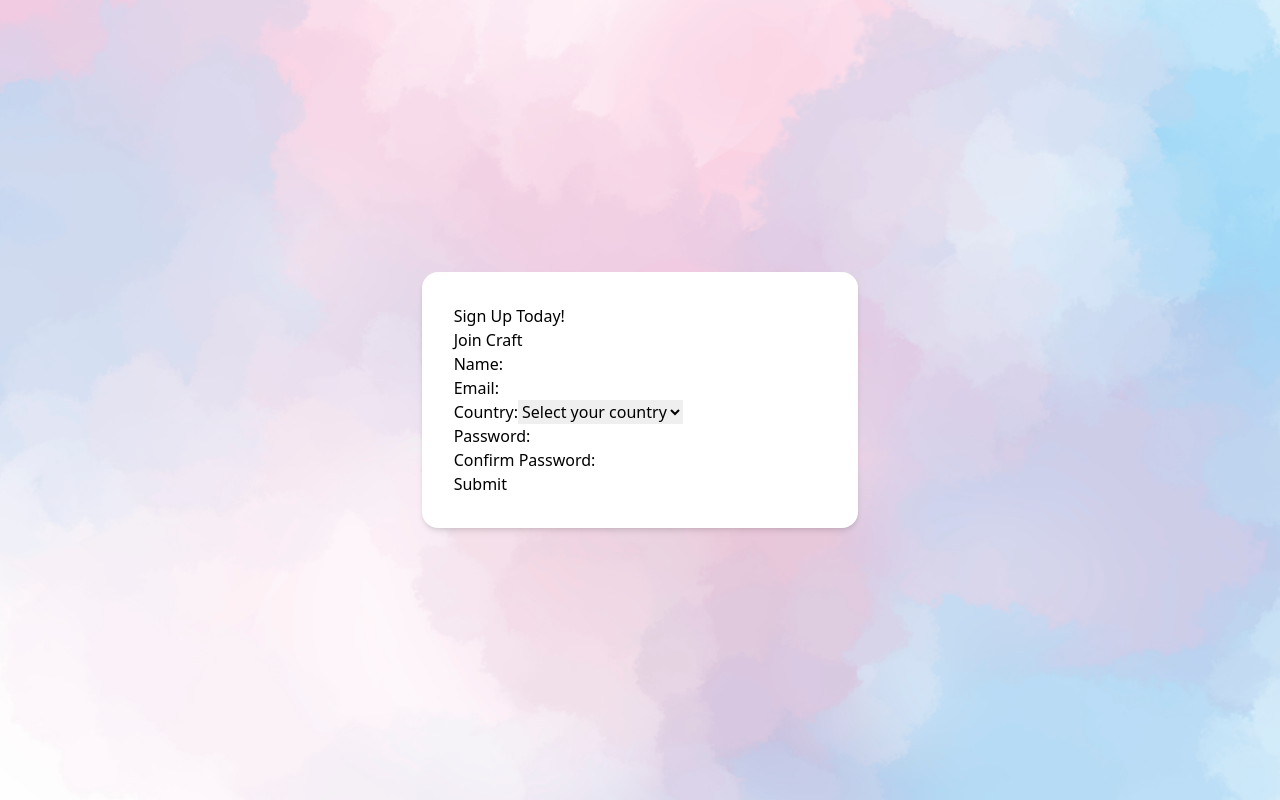
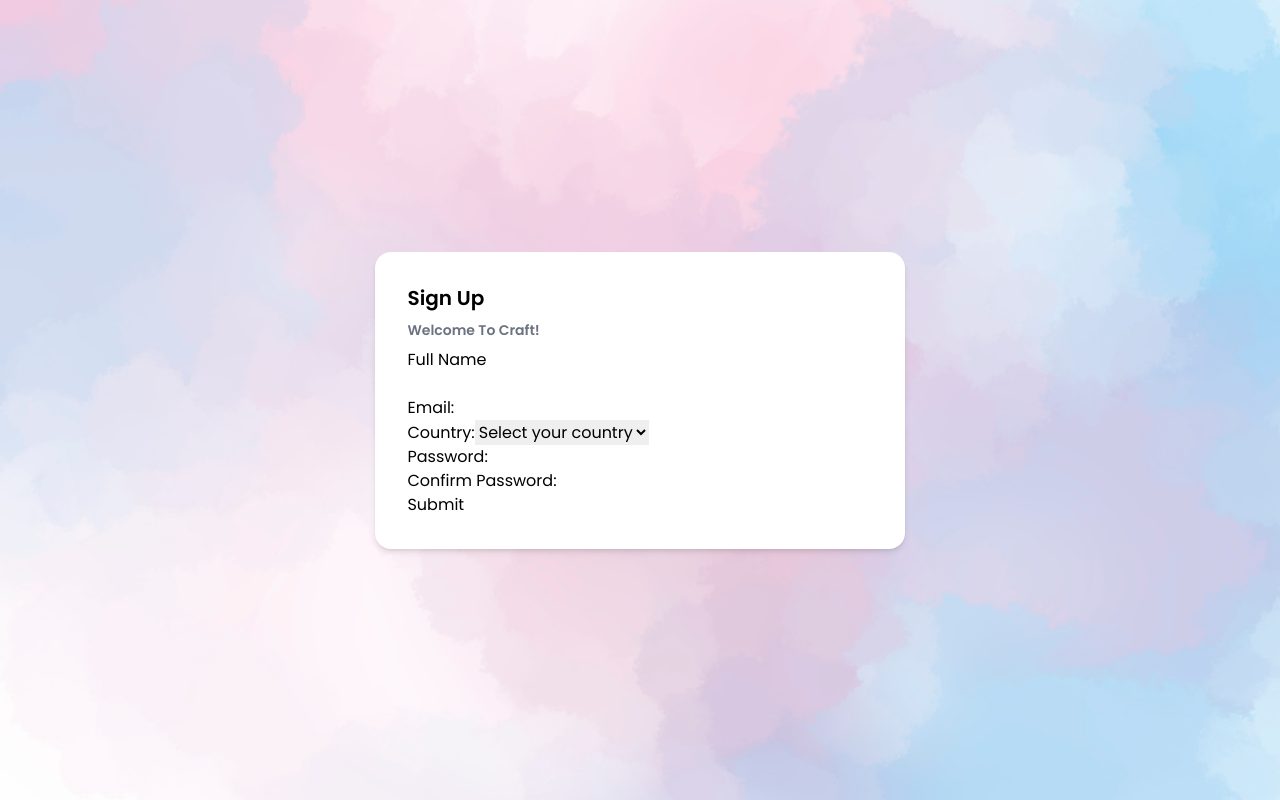
Before and after one commit to Hudsondaniel/Form-Project, a React (Vite) app in the folder Form/: page / in a window 1280 px wide. Built offline with nearby package versions, Linux system fonts and the light colour scheme.

Commit message:
Learning tailwind!

```diff
--- a/Form/src/Form.tsx
+++ b/Form/src/Form.tsx
@@ -6,10 +6,10 @@
     <div className="flex justify-center relative bg-cover bg-center" id='main-container'>
       <div className="flex items-center justify-center">
         <form noValidate className="bg-white p-8 shadow-md rounded-2xl">
-          <p>Sign Up Today!</p>
-          <p>Join Craft</p>
-          <div className="form-group">
-            <label htmlFor="name">Name:</label>
+          <p className="text-xl font-semibold pb-2">Sign Up</p>
+          <p className="text-gray-500 pb-2 text-sm font-semibold">Welcome To Craft!</p>
+          <div className="flex flex-col">
+            <label htmlFor="name">Full Name</label>
             <input type="text" id="name" name="name" required />
           </div>
 
--- a/Form/src/index.css
+++ b/Form/src/index.css
@@ -1,3 +1,5 @@
+@import url('https://fonts.googleapis.com/css2?family=Oswald:wght@200..700&family=Poppins:ital,wght@0,100;0,200;0,300;0,400;0,500;0,600;0,700;0,800;0,900;1,100;1,200;1,300;1,400;1,500;1,600;1,700;1,800;1,900&display=swap');
+
 @tailwind base;
 @tailwind components;
 @tailwind utilities;
@@ -6,6 +8,7 @@
     height: 100%;
     margin: 0;
     padding: 0;
+    font-family: "Poppins", serif;
 }
 
 #root {
```
